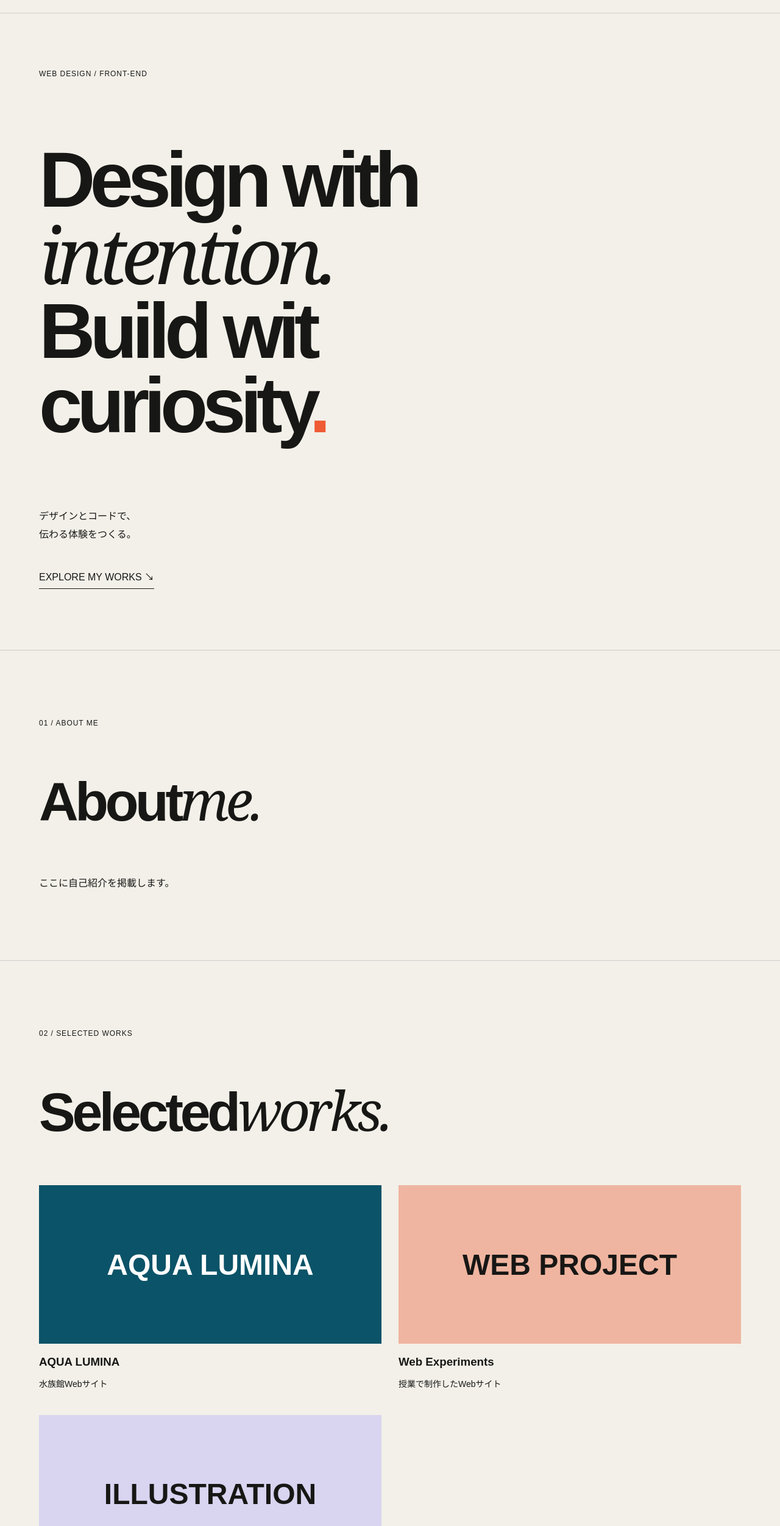
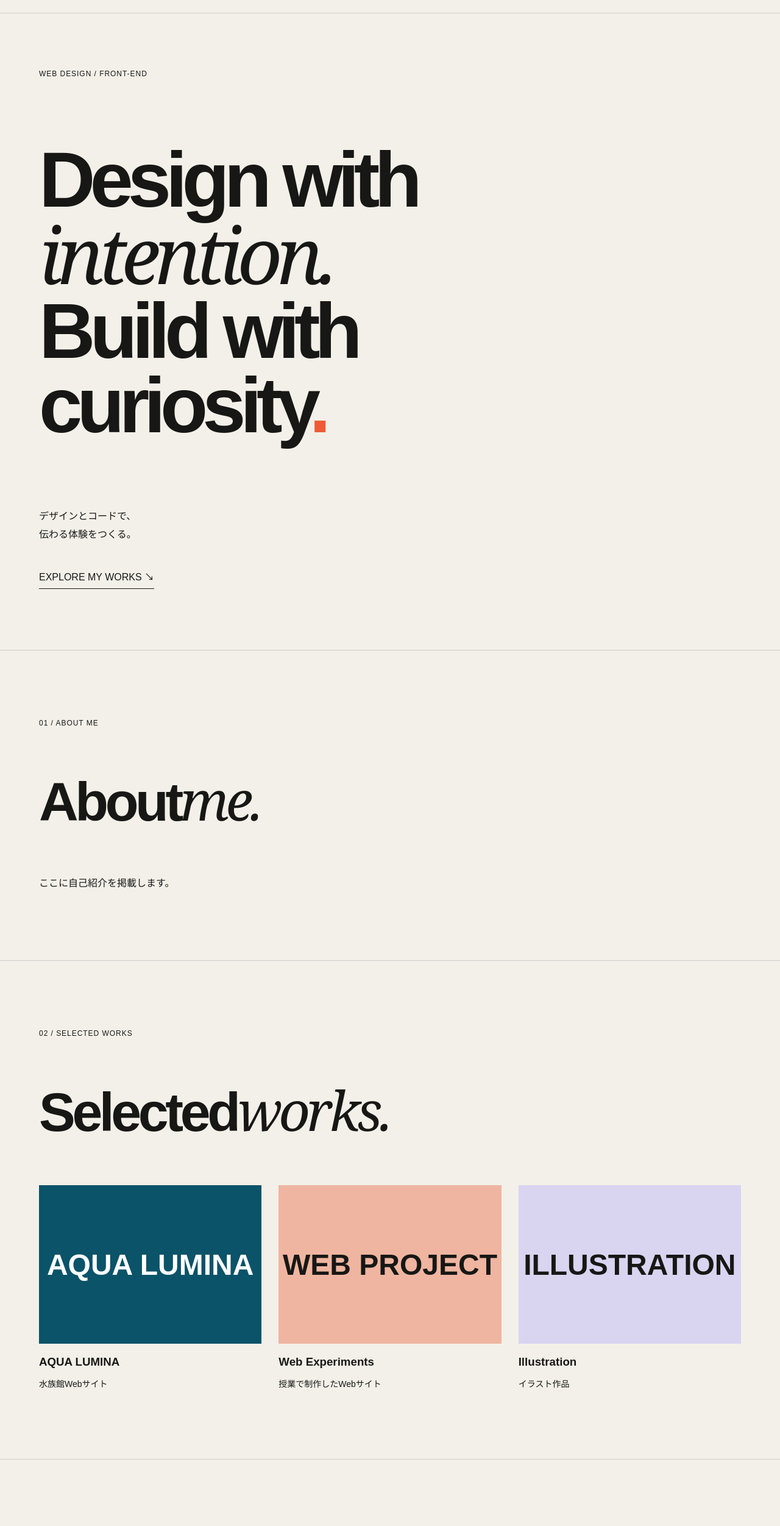
Before and after one commit to yamada2450/Portfolio, a plain HTML site: page index.html in a window 1280 px wide. Shown: the part 45-2548 px from the top of the page at 61% size. Drawn offline with Linux system fonts and the light colour scheme.

Commit message:
Add files via upload

```diff
--- a/css/style.css
+++ b/css/style.css
@@ -104,7 +104,7 @@ h1 span {
 
 .works-grid {
   display: grid;
-  grid-template-columns: repeat(2, minmax(0, 1fr));
+  grid-template-columns: repeat(3, minmax(0, 1fr));
   gap: 28px;
 }
 
@@ -145,6 +145,13 @@ h1 span {
 .footer {
   padding: 28px 5%;
   font-size: 11px;
+}
+
+/* タブレット対応 */
+@media (max-width: 900px) {
+  .works-grid {
+    grid-template-columns: repeat(2, minmax(0, 1fr));
+  }
 }
 
 /* スマートフォン対応 */
--- a/index.html
+++ b/index.html
@@ -28,9 +28,10 @@
         <section class="hero">
             <p class="eyebrow">WEB DESIGN / FRONT-END</p>
 
-            <h1> Design with<br>
+            <h1>
+                Design with<br>
                 <em>intention.</em><br>
-                Build wit<br>
+                Build with<br>
                 curiosity<span>.</span>
             </h1>
 
```
